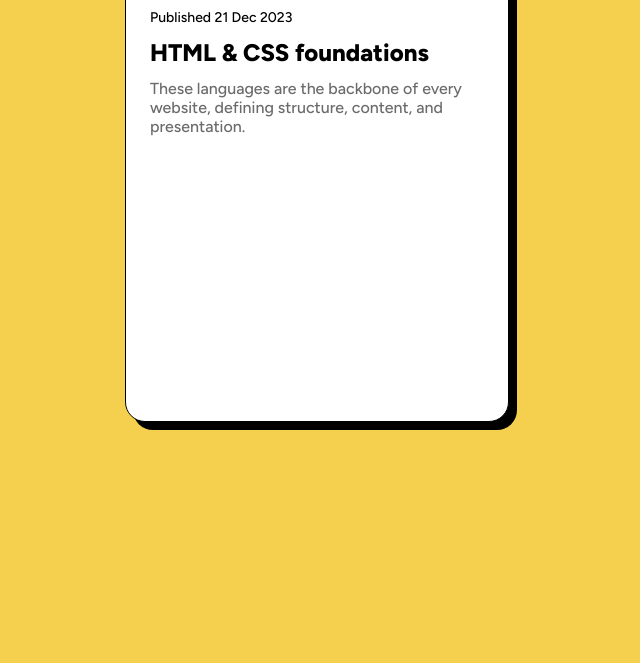
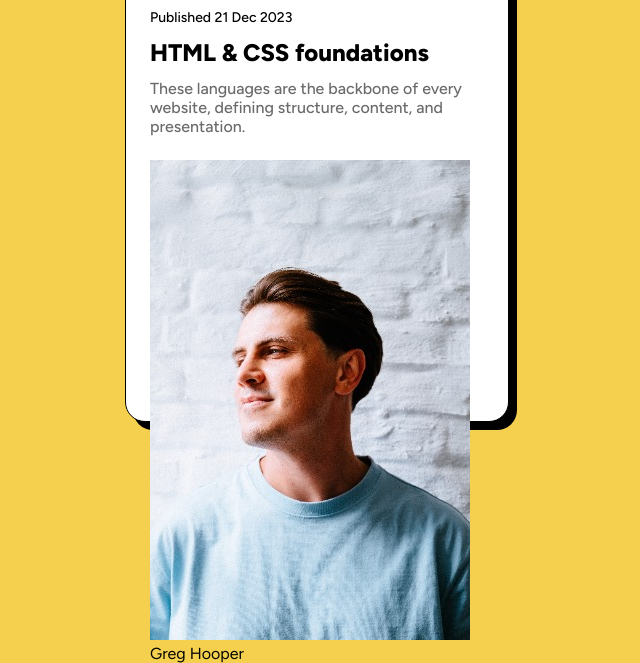
Before and after one commit to FarhanulInsan/blog-preview-card, a plain HTML site: page index.html in a window 1280 px wide. Shown: the part 239-902 px from the top of the page, without its empty margins (323-963 px from the left). Before the commit the page ends 800 px from the top, so only its background shows below. Drawn offline with Linux system fonts and the light colour scheme.

Commit message:
Add boilerplate for author section

```diff
--- a/index.html
+++ b/index.html
@@ -16,6 +16,11 @@
       <div class="title">HTML & CSS foundations</div>
       <div class="description">These languages are the backbone of every website, defining structure, content, and presentation.</div>
     </div>
+
+    <div class="author">
+      <img src="/images/author-pic.jfif" alt="Author Image" class="author-image">
+      <div class="author.name">Greg Hooper</div>
+    </div>
   </div>
 </body>
 </html>
```
Also changed, not shown: images/author-pic.jfif (added).
